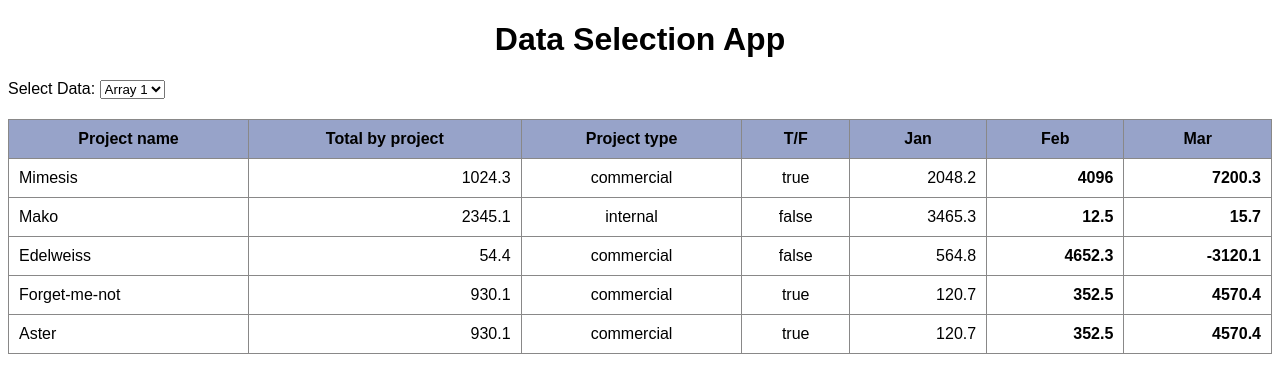
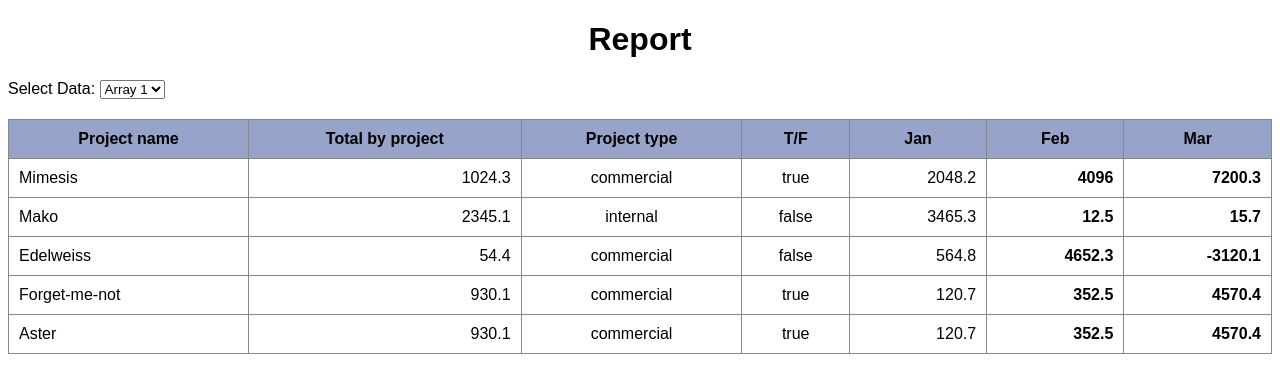
Before and after one commit to Nargiza-24/maddevs, a plain HTML site: page index.html in a window 1280 px wide. Drawn offline with nearby package versions, Linux system fonts and the light colour scheme.

Commit message:
Update index.html

```diff
--- a/index.html
+++ b/index.html
@@ -8,7 +8,7 @@
   <script src="https://cdn.jsdelivr.net/npm/chart.js"></script>
 </head>
 <body>
-  <h1>Data Selection App</h1>
+  <h1>Report</h1>
 
   <label for="dataSelector">Select Data:</label>
   <select id="dataSelector">    <!-- раскрывающийся список -->
```
